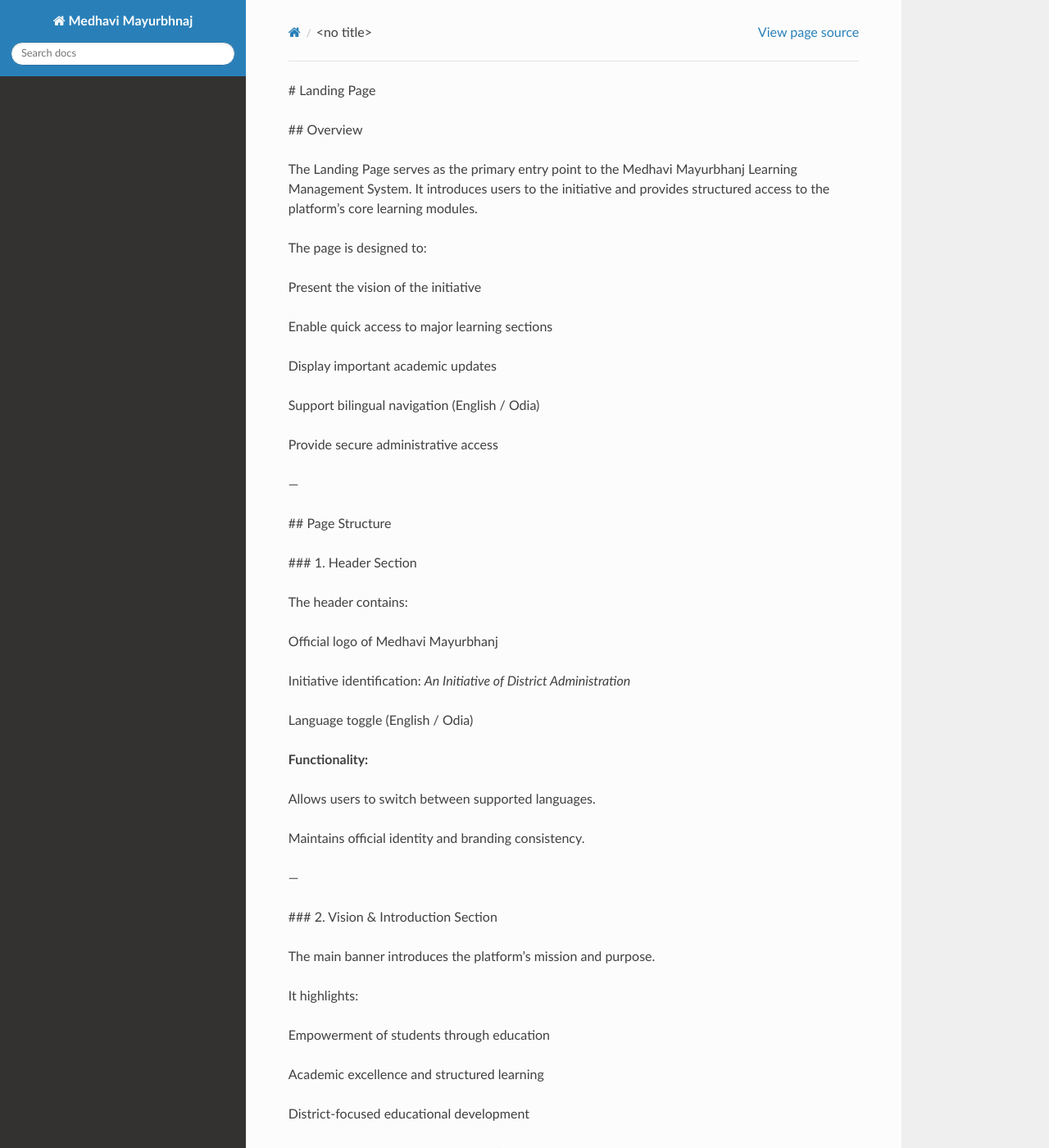
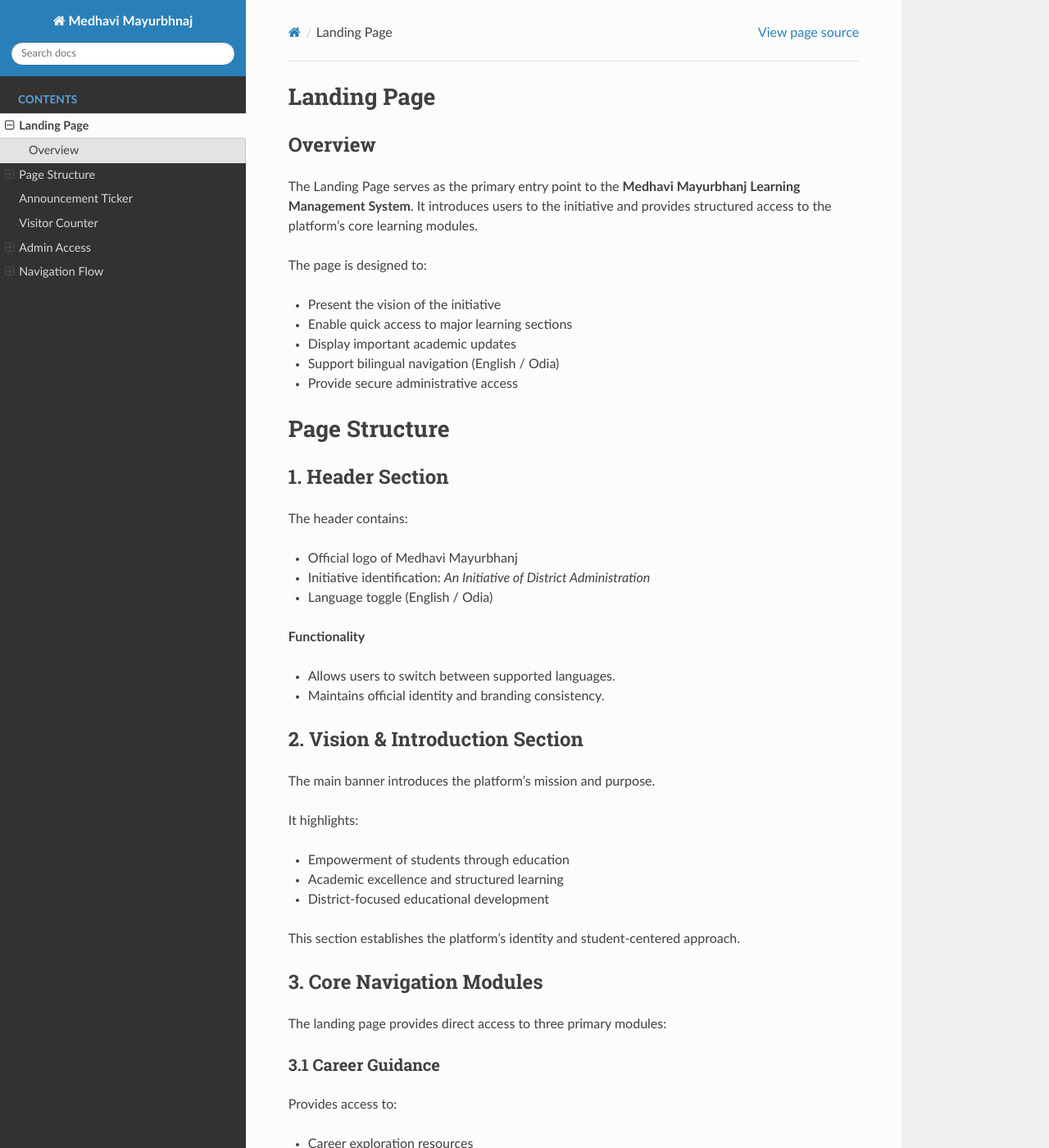
Before and after one commit to getnishan/Medhavi-Mayurbhanj-Documentation, a Sphinx documentation site: the page built from docs/caf/Overview.rst, in a window 1280 px wide and 1400 px high. Shown: the whole window at 82% size. Built offline with Sphinx 7.4.7 and the Read the Docs theme 3.1.0, drawn with Linux system fonts in a browser that asks for light colours; pages that are not in the unit, such as notebooks, are missing from menus; some of the changed text lies outside the part shown.

Commit message:
Update Overview.rst

```diff
--- a/docs/caf/Overview.rst
+++ b/docs/caf/Overview.rst
@@ -1,8 +1,11 @@
-# Landing Page
+Landing Page
+============
 
-## Overview
+Overview
+--------
 
-The Landing Page serves as the primary entry point to the Medhavi Mayurbhanj Learning Management System. It introduces users to the initiative and provides structured access to the platform’s core learning modules.
+The Landing Page serves as the primary entry point to the **Medhavi Mayurbhanj Learning Management System**.
+It introduces users to the initiative and provides structured access to the platform’s core learning modules.
 
 The page is designed to:
 
@@ -12,11 +15,12 @@ The page is designed to:
 - Support bilingual navigation (English / Odia)
 - Provide secure administrative access
 
----
 
-## Page Structure
+Page Structure
+==============
 
-### 1. Header Section
+1. Header Section
+-----------------
 
 The header contains:
 
@@ -24,14 +28,14 @@ The header contains:
 - Initiative identification: *An Initiative of District Administration*
 - Language toggle (English / Odia)
 
-**Functionality:**
+**Functionality**
 
 - Allows users to switch between supported languages.
 - Maintains official identity and branding consistency.
 
----
 
-### 2. Vision & Introduction Section
+2. Vision & Introduction Section
+--------------------------------
 
 The main banner introduces the platform’s mission and purpose.
 
@@ -43,13 +47,15 @@ It highlights:
 
 This section establishes the platform’s identity and student-centered approach.
 
----
 
-### 3. Core Navigation Modules
+3. Core Navigation Modules
+--------------------------
 
 The landing page provides direct access to three primary modules:
 
-#### 3.1 Career Guidance
+
+3.1 Career Guidance
+~~~~~~~~~~~~~~~~~~~
 
 Provides access to:
 
@@ -58,9 +64,9 @@ Provides access to:
 - Competitive exam awareness
 - Professional opportunities
 
----
 
-#### 3.2 Exam Preparation
+3.2 Exam Preparation
+~~~~~~~~~~~~~~~~~~~~
 
 Provides access to:
 
@@ -69,9 +75,9 @@ Provides access to:
 - Structured syllabus coverage
 - Academic support for board readiness
 
----
 
-#### 3.3 Career Build Up
+3.3 Career Build Up
+~~~~~~~~~~~~~~~~~~~
 
 Provides access to:
 
@@ -79,9 +85,9 @@ Provides access to:
 - Employability enhancement resources
 - Communication and digital literacy training
 
----
 
-## Announcement Ticker
+Announcement Ticker
+===================
 
 A scrolling notification bar displays important updates such as:
 
@@ -89,30 +95,32 @@ A scrolling notification bar displays important updates such as:
 - Application deadlines
 - Board result announcements
 
-**Purpose:**
+**Purpose**
 
 - Keeps students informed of time-sensitive academic events.
 - Enhances awareness of district-level and national updates.
 
----
 
-## Visitor Counter
+Visitor Counter
+===============
 
 The landing page displays total platform visits.
 
-**Purpose:**
+**Purpose**
 
 - Reflects platform engagement
 - Demonstrates usage transparency
 - Provides basic analytics visibility
 
----
 
-## Admin Access
+Admin Access
+============
 
 A dedicated **Login as Admin** button is available for authorized users.
 
-### Admin Capabilities (Expected)
+
+Admin Capabilities (Expected)
+-----------------------------
 
 - Content management
 - Announcement updates
@@ -121,8 +129,18 @@ A dedicated **Login as Admin** button is available for authorized users.
 
 Access is restricted to authenticated personnel only.
 
----
 
-## Navigation Flow
+Navigation Flow
+===============
 
-### Student Workflow
+Student Workflow
+----------------
+
+1. User visits the Landing Page.
+2. Selects preferred language (English / Odia).
+3. Reviews announcements (if applicable).
+4. Chooses one of the core modules:
+   - Career Guidance
+   - Exam Preparation
+   - Career Build Up
+5. Navigates to selected module for further learning.
```
